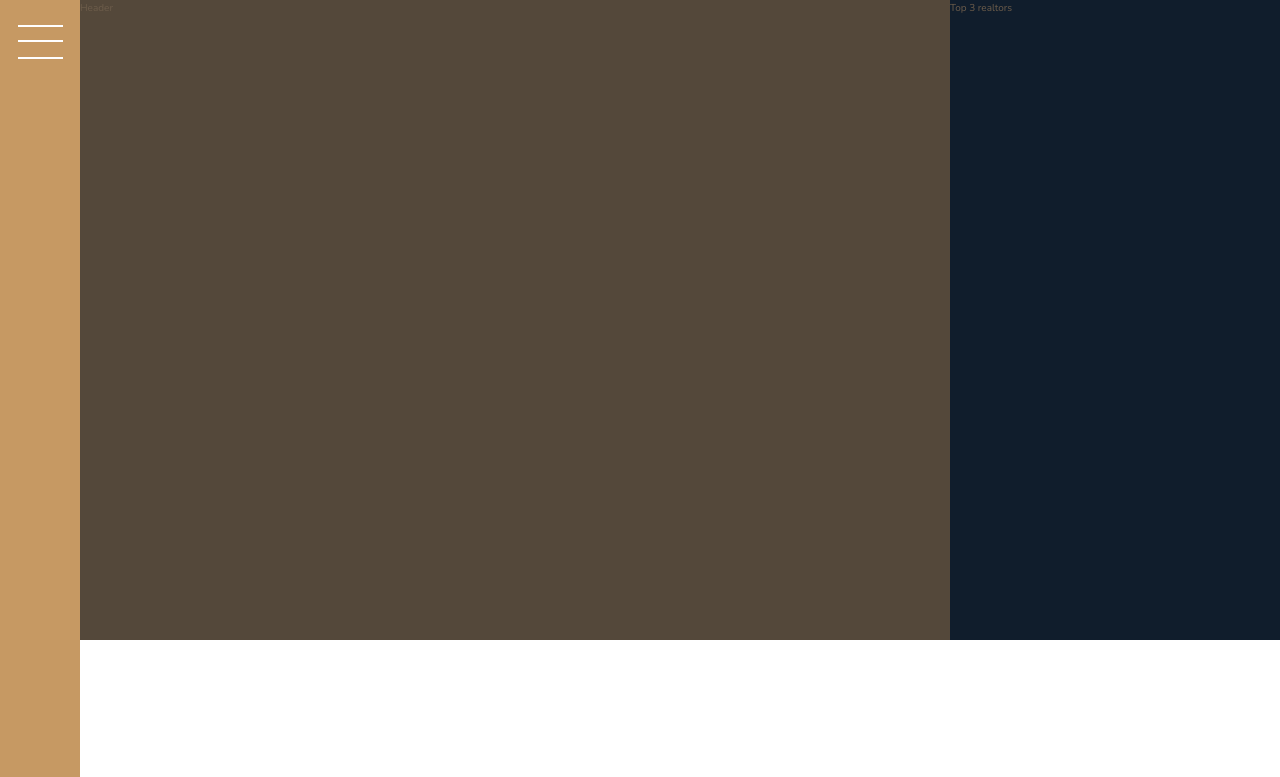
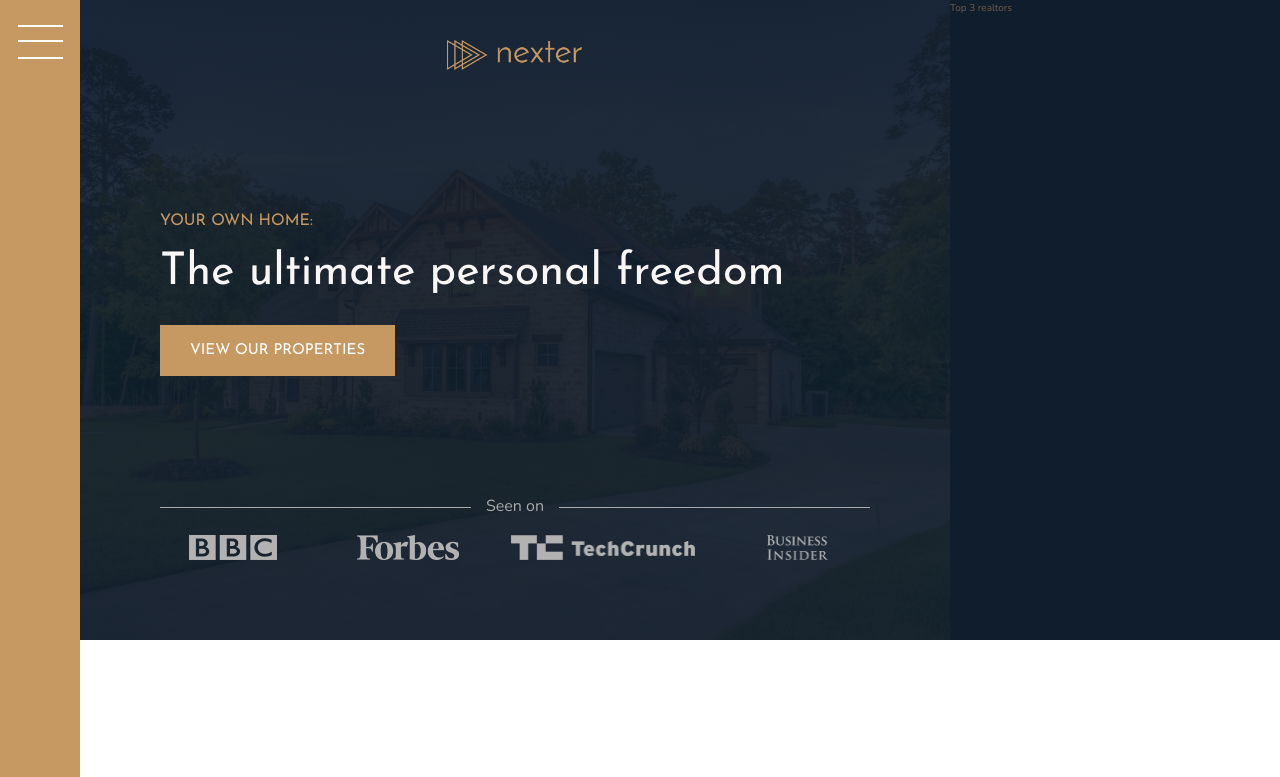
Before and after one commit to kacperstokwisz/luxury-homes-landing-page-exercise, a website: page index.html in a window 1280 px wide. Shown: the top 777 px of the page. Drawn offline with nearby package versions, Linux system fonts and the light colour scheme.

Commit message:
Create header section

```diff
--- a/index.html
+++ b/index.html
@@ -16,7 +16,17 @@
             <button class="nav-btn"></button>
         </div>
         <header class="header">
-            Header
+            <img src="img/logo.png" alt="Nexter logo" class="header__logo">
+            <h3 class="heading-3">Your own home:</h3>
+            <h1 class="heading-1">The ultimate personal freedom</h1>
+            <button class="btn header__btn">View our properties</button>
+            <div class="header__seenon-text">Seen on</div>
+            <div class="header__seenon-logos">
+                <img src="img/logo-bbc.png" alt="logo">
+                <img src="img/logo-forbes.png" alt="logo">
+                <img src="img/logo-techcrunch.png" alt="logo">
+                <img src="img/logo-bi.png" alt="logo">
+            </div>
         </header>
         <div class="realtors">
             Top 3 realtors
--- a/sass/_header.sass
+++ b/sass/_header.sass
@@ -1,3 +1,54 @@
 .header
-    background-color: $color-grey-dark-1
     grid-column: full-start / col-end 6
+    background-image: linear-gradient(rgba($color-secondary, .93), rgba($color-secondary, .93)), url(../img/hero.jpeg)
+    background-size: cover
+    background-position: center
+    padding: 8rem
+    padding-top: 4rem
+
+    display: grid
+    grid-template-rows: 1fr min-content 6rem 1fr
+    grid-template-column: max-content
+    grid-row-gap: 1.5rem
+    justify-content: center
+
+    &__logo
+        height: 3rem
+        justify-self: center
+
+    &__btn
+        align-self: start
+        justify-self: start
+
+
+    &__seenon-text
+        font-size: 1.6rem
+        color: $color-grey-light-2
+
+        display: grid
+        grid-template-columns: 1fr max-content 1fr
+        grid-column-gap: 1.5rem
+        align-items: center
+
+
+        &::before,
+        &::after
+            content: ""
+            display: block
+            height: 1px
+            background-color: currentColor
+
+        &::before
+
+        &::after
+
+
+    &__seenon-logos
+        display: grid
+        grid-template-columns: repeat(4, 1fr)
+        grid-gap: 3rem
+        justify-items: center
+        filter: brightness(70%)
+
+        img
+            height: 2.5rem
--- a/sass/_typography.sass
+++ b/sass/_typography.sass
@@ -4,6 +4,9 @@
 
 .heading-1
     @extend %heading
+    font-size: 4.5rem
+    color: $color-grey-light-1
+    line-height: 1
 
 .heading-2
     @extend %heading
```
Also changed, not shown: css/style.css.
